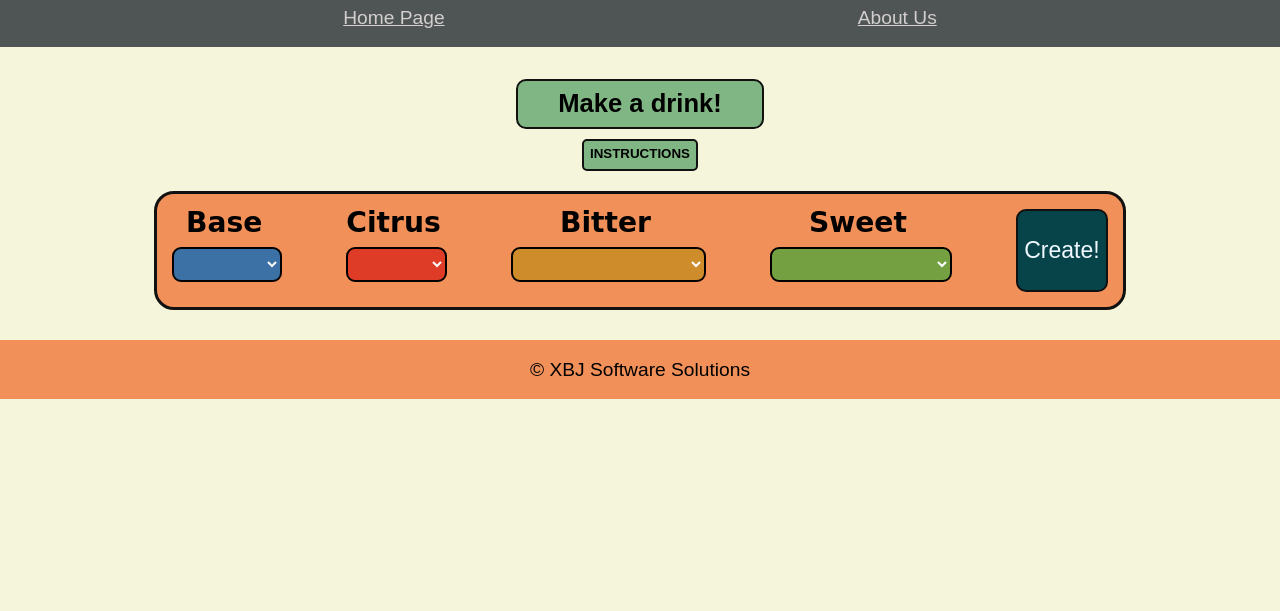
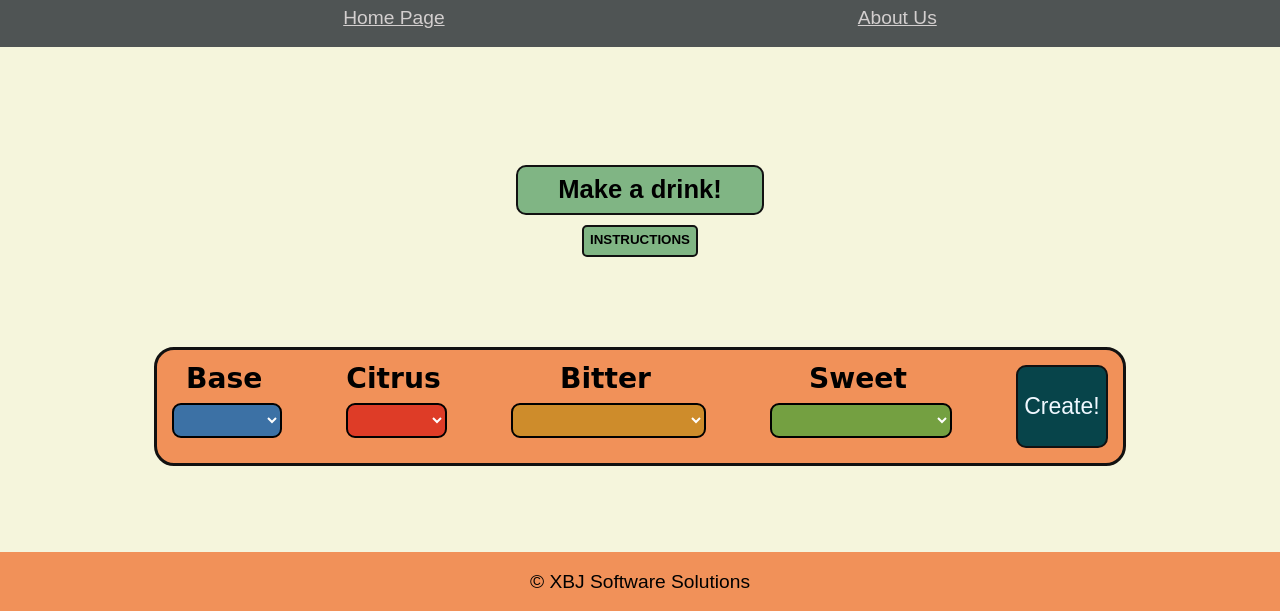
Before and after one commit to XBJ-Software-Solutions/XBJ-Cocktail-Generator, a plain HTML site: page index.html in a window 1280 px wide. Shown: the part 189-800 px from the top of the page. Drawn offline with Linux system fonts and the light colour scheme.

Commit message:
updated renderRecipe and cleaned files, updated CSS

```diff
--- a/css/style.css
+++ b/css/style.css
@@ -2,6 +2,9 @@
     background: beige;
     font-family: sans-serif;
     width: 100vw;
+    display: flex;
+    flex-direction: column;
+    min-height: 100vh;
   }
 
   /* --------------------------------- Header Styles---------------------------------*/
@@ -59,6 +62,7 @@
   main {
     display: flex;
     flex-direction: column;
+    flex:1;
     justify-content: space-evenly;
     width: 80%;
     margin: 1em auto;
@@ -296,6 +300,6 @@
     font-size: 1.5vw;
     text-align: center;
     padding: 20px;
-    margin-top: 30px;
     background: rgb(241, 145, 89);
+    margin-top: auto;
   }
```
